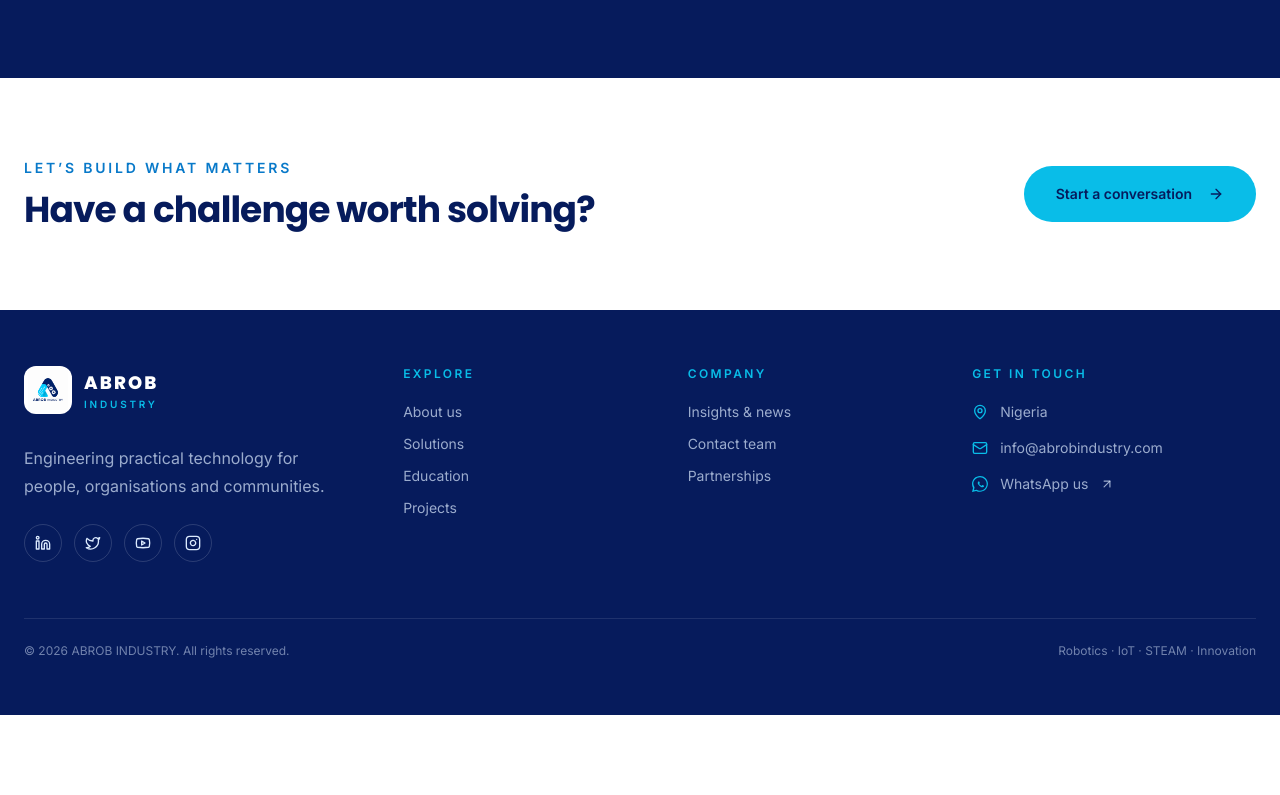
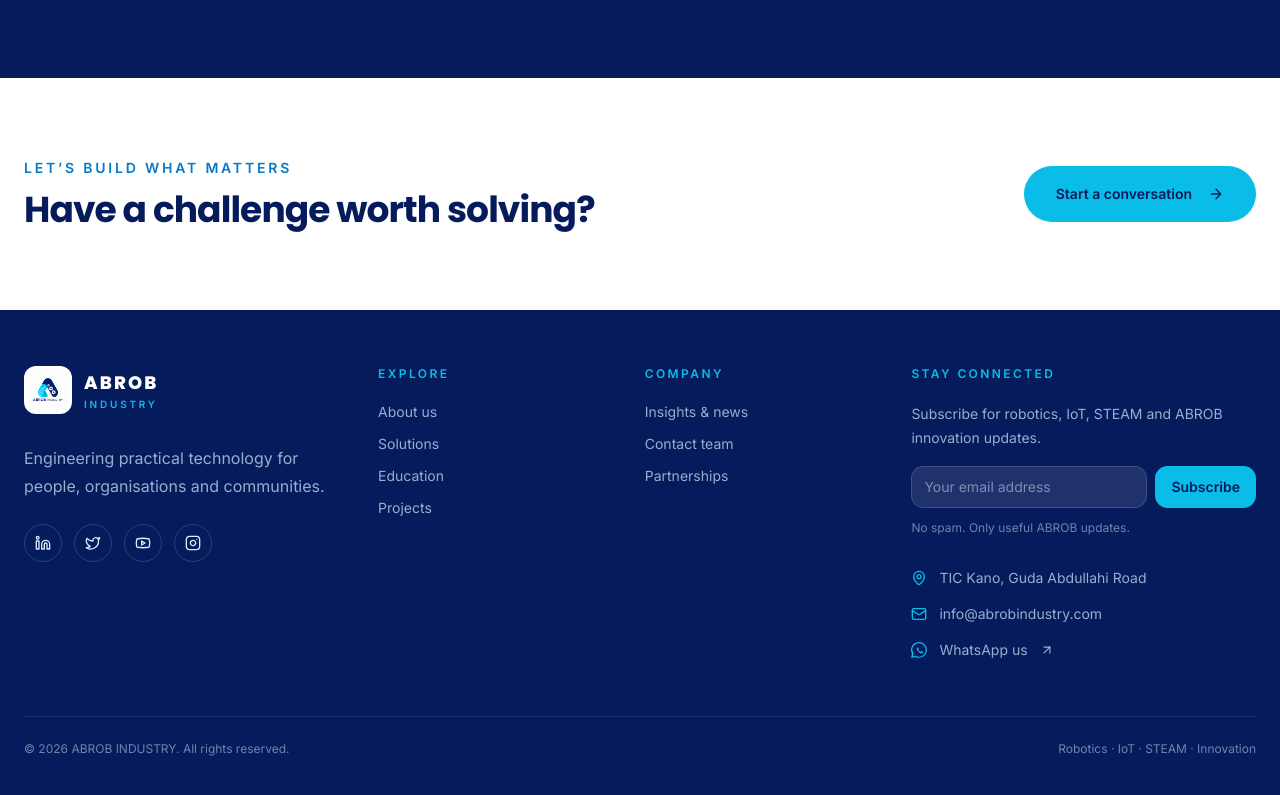
Before and after one commit to Abdullahi1460/abrob-spark-forge, a React (Vite) app: page / in a window 1280 px wide. Shown: the part 4116-4911 px from the top of the page. Before the commit the page ends 4831 px from the top, so only its background shows below. Built offline with nearby package versions, Linux system fonts and the light colour scheme; the HTML template or start-up script is replaced by a standard one.

Commit message:
Add newsletter subscription to site footer

```diff
--- a/src/components/Footer.tsx
+++ b/src/components/Footer.tsx
@@ -1,8 +1,43 @@
+import { FormEvent, useState } from "react";
 import { Link } from "react-router-dom";
 import { ArrowUpRight, Instagram, Linkedin, Mail, MapPin, Twitter, Youtube } from "lucide-react";
+import { toast } from "sonner";
+import { supabase } from "@/lib/supabase";
 import { WhatsAppIcon } from "./WhatsAppIcon";
 
-const Footer = () => (
+const Footer = () => {
+  const [email, setEmail] = useState("");
+  const [isSubmitting, setIsSubmitting] = useState(false);
+  const [subscribed, setSubscribed] = useState(false);
+
+  const handleSubscribe = async (event: FormEvent<HTMLFormElement>) => {
+    event.preventDefault();
+    const normalizedEmail = email.trim().toLowerCase();
+    if (!normalizedEmail) return;
+
+    setIsSubmitting(true);
+    const { error } = await supabase.from("newsletter_subscribers").insert({
+      email: normalizedEmail,
+      source: "website_footer",
+    });
+    setIsSubmitting(false);
+
+    if (error) {
+      if (error.code === "23505") {
+        setSubscribed(true);
+        toast.success("You are already subscribed to our newsletter.");
+      } else {
+        toast.error("We could not complete your subscription. Please try again.");
+      }
+      return;
+    }
+
+    setEmail("");
+    setSubscribed(true);
+    toast.success("You are now subscribed to ABROB updates.");
+  };
+
+  return (
     <footer className="bg-[#061b5c] text-white">
       <div className="container mx-auto px-4 py-14 sm:px-6">
         <div className="grid gap-12 md:grid-cols-[1.4fr_1fr_1fr_1.2fr]">
@@ -13,11 +48,24 @@ const Footer = () => (
           </div>
           <div><p className="mb-5 text-xs font-bold uppercase tracking-[.2em] text-[#09bde8]">Explore</p><div className="grid gap-3 text-sm text-blue-100/70"><Link to="/about" className="hover:text-white">About us</Link><Link to="/solutions" className="hover:text-white">Solutions</Link><Link to="/education" className="hover:text-white">Education</Link><Link to="/projects" className="hover:text-white">Projects</Link></div></div>
           <div><p className="mb-5 text-xs font-bold uppercase tracking-[.2em] text-[#09bde8]">Company</p><div className="grid gap-3 text-sm text-blue-100/70"><Link to="/blog" className="hover:text-white">Insights & news</Link><Link to="/contact" className="hover:text-white">Contact team</Link><a href="mailto:info@abrobindustry.com" className="hover:text-white">Partnerships</a></div></div>
-        <div><p className="mb-5 text-xs font-bold uppercase tracking-[.2em] text-[#09bde8]">Get in touch</p><div className="grid gap-4 text-sm text-blue-100/70"><div className="flex items-start gap-3"><MapPin className="mt-0.5 h-4 w-4 shrink-0 text-[#09bde8]" /><span>Nigeria</span></div><a href="mailto:info@abrobindustry.com" className="flex items-center gap-3 hover:text-white"><Mail className="h-4 w-4 text-[#09bde8]" />info@abrobindustry.com</a><a href="https://wa.me/2347070879257" target="_blank" rel="noreferrer" className="flex items-center gap-3 hover:text-white"><WhatsAppIcon className="h-4 w-4 text-[#09bde8]" />WhatsApp us <ArrowUpRight className="h-3.5 w-3.5" /></a></div></div>
+          <div>
+            <p className="mb-5 text-xs font-bold uppercase tracking-[.2em] text-[#09bde8]">Stay connected</p>
+            <p className="mb-4 max-w-xs text-sm leading-6 text-blue-100/70">Subscribe for robotics, IoT, STEAM and ABROB innovation updates.</p>
+            <form onSubmit={handleSubscribe} className="space-y-3" aria-label="Newsletter subscription form">
+              <label htmlFor="footer-newsletter-email" className="sr-only">Email address</label>
+              <div className="flex flex-col gap-2 sm:flex-row">
+                <input id="footer-newsletter-email" name="email" type="email" required value={email} onChange={(event) => setEmail(event.target.value)} placeholder="Your email address" disabled={subscribed} className="min-w-0 flex-1 rounded-md border border-white/15 bg-white/10 px-3 py-2.5 text-sm text-white outline-none placeholder:text-blue-100/50 focus:border-[#09bde8] focus:ring-2 focus:ring-[#09bde8]/30 disabled:cursor-not-allowed disabled:opacity-70" />
+                <button type="submit" disabled={isSubmitting || subscribed} className="rounded-md bg-[#09bde8] px-4 py-2.5 text-sm font-semibold text-[#061b5c] transition hover:bg-white disabled:cursor-not-allowed disabled:opacity-70">{isSubmitting ? "Saving..." : subscribed ? "Subscribed" : "Subscribe"}</button>
+              </div>
+              <p className="text-xs text-blue-100/50" aria-live="polite">{subscribed ? "Thank you for joining our updates." : "No spam. Only useful ABROB updates."}</p>
+            </form>
+            <div className="mt-8 grid gap-4 text-sm text-blue-100/70"><div className="flex items-start gap-3"><MapPin className="mt-0.5 h-4 w-4 shrink-0 text-[#09bde8]" /><span>TIC Kano, Guda Abdullahi Road</span></div><a href="mailto:info@abrobindustry.com" className="flex items-center gap-3 hover:text-white"><Mail className="h-4 w-4 text-[#09bde8]" />info@abrobindustry.com</a><a href="https://wa.me/2347070879257" target="_blank" rel="noreferrer" className="flex items-center gap-3 hover:text-white"><WhatsAppIcon className="h-4 w-4 text-[#09bde8]" />WhatsApp us <ArrowUpRight className="h-3.5 w-3.5" /></a></div>
+          </div>
         </div>
         <div className="mt-14 flex flex-col justify-between gap-3 border-t border-white/10 pt-6 text-xs text-blue-100/50 sm:flex-row"><p>© {new Date().getFullYear()} ABROB INDUSTRY. All rights reserved.</p><p>Robotics · IoT · STEAM · Innovation</p></div>
       </div>
     </footer>
   );
+};
 
 export default Footer;
```
Lines whose indentation alone changed are shown as unchanged.
